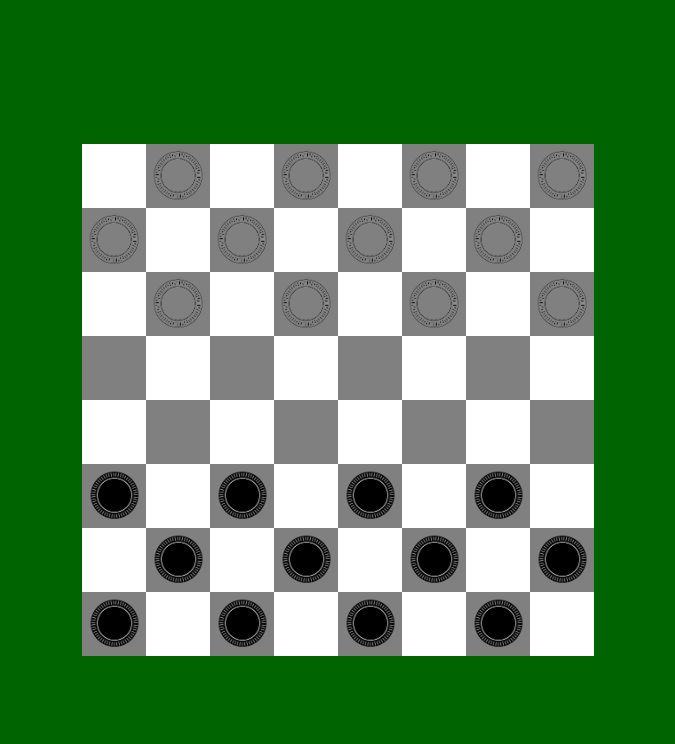
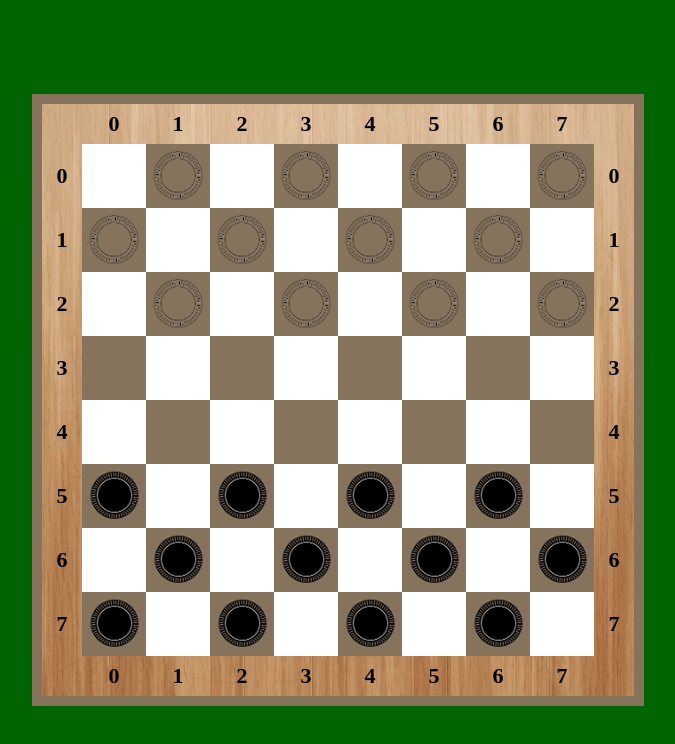
Before and after one commit to aliaksandr-batskalevich/checkers, a React (Create React App) app: page / in a window 1280 px wide. Shown: the top 744 px of the page, without its empty margins (302-977 px from the left). Built offline with nearby package versions, Linux system fonts and the light colour scheme.

Commit message:
added logic for move Man and unmount Figures

```diff
--- a/package.json
+++ b/package.json
@@ -1,5 +1,6 @@
 {
   "name": "checkers",
+  "homepage": "https://aliaksandr-batskalevich.github.io/checkers",
   "version": "0.1.0",
   "private": true,
   "dependencies": {
@@ -15,6 +16,7 @@
     "@types/sass": "^1.43.1",
     "@types/uuid": "^9.0.1",
     "gh": "^2.8.9",
+    "gh-pages": "^5.0.0",
     "pages": "^0.0.16",
     "react": "^18.2.0",
     "react-dom": "^18.2.0",
@@ -30,7 +32,9 @@
     "start": "react-scripts start",
     "build": "react-scripts build",
     "test": "react-scripts test",
-    "eject": "react-scripts eject"
+    "eject": "react-scripts eject",
+    "predeploy": "npm run build",
+    "deploy": "gh-pages -d build"
   },
   "eslintConfig": {
     "extends": [
--- a/src/_difinitions.scss
+++ b/src/_difinitions.scss
@@ -1,8 +1,12 @@
+$border-outset-thickness: 10px;
+$border-inset-thickness: 40px;
+$border-font-size: 22px;
 $cell-size: 64px;
 $figure-size: 55px;
 $dot-size: 15px;
 
-$black-cell-color: grey;
+
+$black-cell-color: #86735c;
 $white-cell-color: white;
 $selected-cell-color: #5b5bf8;
 $available-dot-color: #92f882;
--- a/src/components/Board/BoardComponent.module.scss
+++ b/src/components/Board/BoardComponent.module.scss
@@ -1,11 +1,58 @@
 @import "/src/difinitions";
 
 .boardWrapper {
-  //border: white solid 1px;
+  display: flex;
+  flex-direction: column;
 
-  width: $cell-size * 8;
-  height: $cell-size * 8;
+  border: $black-cell-color solid $border-outset-thickness;
+  background-image: url("../../assets/images/border-background.jpg");
+  background-repeat: no-repeat;
+  background-size: cover;
 
-  display: flex;
-  flex-wrap: wrap;
+  .lettersRow {
+    display: flex;
+    align-items: center;
+    height: $border-inset-thickness;
+
+    font-size: $border-font-size;
+    font-weight: bold;
+
+    > div:not(:first-child), > div:not(:last-child) {
+      width: $cell-size;
+      text-align: center;
+    }
+
+    > div:first-child, > div:last-child {
+      width: $border-inset-thickness;
+    }
+  }
+
+  .mainRowWrapper {
+    display: flex;
+
+    .numbersWrapper {
+      display: flex;
+      flex-direction: column-reverse;
+      width: $border-inset-thickness;
+
+      font-size: $border-font-size;
+      font-weight: bold;
+
+      > div {
+        flex-grow: 1;
+        display: flex;
+        justify-content: center;
+        align-items: center;
+      }
+    }
+
+    .cellsWrapper {
+
+      width: $cell-size * 8;
+      height: $cell-size * 8;
+
+      display: flex;
+      flex-wrap: wrap;
+    }
+  }
 }
--- a/src/components/Board/BoardComponent.tsx
+++ b/src/components/Board/BoardComponent.tsx
@@ -30,7 +30,7 @@ export const BoardComponent: FC<BoardPropsType> = ({board, setBoard}) => {
 
 
         // move to target cell
-        if (cell.available) {
+        if (cell.isAvailable) {
             let figure = selectedCell?.figure;
             selectedCell?.moveFigure(cell);
             setSelectedCell(null);
@@ -41,8 +41,14 @@ export const BoardComponent: FC<BoardPropsType> = ({board, setBoard}) => {
         updateBoard();
     };
 
+    const getCellDanger = () => {
+        board.getCellDanger(selectedCell);
+        updateBoard();
+    }
+
     useEffect(() => {
         getCellAvailable();
+        getCellDanger();
     }, [selectedCell]);
 
     const boardToRender = board.cells.map(row =>
@@ -56,9 +62,28 @@ export const BoardComponent: FC<BoardPropsType> = ({board, setBoard}) => {
         </React.Fragment>
     );
 
+    // arrays for app
+    // const lettersArr = ['', 'a', 'b', 'c', 'd', 'e', 'f', 'g', 'h', ''];
+    // const numbersArr = [1, 2, 3, 4, 5, 6, 7, 8];
+
+    // arrays for development
+    const lettersArr = ['', '0', '1', '2', '3', '4', '5', '6', '7', ''];
+    const numbersArr = [7, 6, 5, 4, 3, 2, 1, 0];
+
+    const lettersToRender = lettersArr.map(l => <div>{l}</div>);
+    const numbersToRender = numbersArr.map(num => <div>{num}</div>);
+
     return (
         <div className={s.boardWrapper}>
-            {boardToRender}
+            <div className={s.lettersRow}>{lettersToRender}</div>
+            <div className={s.mainRowWrapper}>
+                <div className={s.numbersWrapper}>{numbersToRender}</div>
+                <div className={s.cellsWrapper}>
+                    {boardToRender}
+                </div>
+                <div className={s.numbersWrapper}>{numbersToRender}</div>
+            </div>
+            <div className={s.lettersRow}>{lettersToRender}</div>
         </div>
     );
 };
--- a/src/components/Board/Cell/CellComponent.tsx
+++ b/src/components/Board/Cell/CellComponent.tsx
@@ -18,15 +18,16 @@ export const CellComponent: FC<CellComponentPropsType> = ({cell, isSelected, cel
 
     const colorClassName = isSelected
         ? s.selected
-        : cell.available && cell.figure
+        : cell.isDanger && cell.figure
             ? s.crush
             : cell.color === Colors.WHITE
                 ? s.white
                 : s.black;
+
     const selectedClassName = isSelected ? s.selected : '';
     const rootClassName = `${s.cellWrapper} ${colorClassName} ${selectedClassName}`;
 
-    const isAvailable = !cell.figure && cell.available;
+    const isAvailable = !cell.figure && cell.isAvailable;
 
     const figure = cell.figure?.logo ? <img src={cell.figure.logo} alt="figure"/> : null;
 
--- a/src/models/Board.ts
+++ b/src/models/Board.ts
@@ -43,7 +43,17 @@ export class Board {
             const row = this.cells[i];
             for (let j = 0; j < row.length; j++) {
                 const target = row[j];
-                target.available = !!selectedCell?.figure?.canMove(target);
+                target.isAvailable = !!selectedCell?.figure?.canMove(target);
+            }
+        }
+    }
+
+    public getCellDanger(selectedCell: Cell | null) {
+        for (let i = 0; i < this.cells.length; i++) {
+            const row = this.cells[i];
+            for (let j = 0; j < row.length; j++) {
+                const target = row[j];
+                target.isDanger = !!selectedCell?.figure?.canCrush(target, this);
             }
         }
     }
--- a/src/models/Cell.ts
+++ b/src/models/Cell.ts
@@ -11,7 +11,9 @@ export class Cell {
     readonly y: number;
     readonly color: Colors;
     figure: Figure | null;
-    available: boolean;
+
+    isAvailable: boolean;
+    isDanger: boolean
 
     constructor(board: Board, x: number, y: number, color: Colors, figure: Figure | null) {
         this.id = v1();
@@ -20,16 +22,18 @@ export class Cell {
         this.y = y;
         this.color = color;
         this.figure = figure;
-        this.available = false;
+
+        this.isAvailable = false;
+        this.isDanger = false;
     };
 
     moveFigure(target: Cell) {
-        if (this.figure && this.figure.canMove(target)) {
-            this.figure.moveFigure(target);
+        if (this.figure) {
+            this.figure.moveFigure(target, this.board);
             target.figure = this.figure;
             this.figure = null;
 
-            // transform figure
+            // transform figure in KING
             if (target.y === 0 && target.figure.color === Colors.BLACK
             || target.y === 7 && target.figure.color === Colors.WHITE) {
                 target.transformFigure();
--- a/src/models/figures/Figure.ts
+++ b/src/models/figures/Figure.ts
@@ -2,6 +2,7 @@ import {Colors} from "../Colors";
 import whiteManLogo from '../../assets/images/white-man.png';
 import {Cell} from "../Cell";
 import {v1} from "uuid";
+import {Board} from "../Board";
 
 export enum FiguresNames {
     FIGURE = 'figure',
@@ -27,10 +28,39 @@ export class Figure {
     }
 
     canMove(target: Cell): boolean {
-        return true;
+        return false;
     }
 
-    moveFigure(target: Cell) {
+    moveFigure(target: Cell, board: Board) {
+
+        // crush Figure
+        const transitCells: Array<Array<number>> = [];
+        const courseX = target.x - this.cell.x > 0 ? 1 : -1;
+        const courseY = target.y - this.cell.y > 0 ? 1 : -1;
+        for (let x = this.cell.x + courseX, y = this.cell.y + courseY;
+             x !== target.x && y !== target.y;
+             x = x + courseX, y = y + courseY) {
+            transitCells.push([x, y]);
+        }
+
+        transitCells
+            .map(coordinate => {
+            let [x, y] = coordinate;
+            return board.getCell(x, y);
+        })
+            .forEach(cell => {
+            cell.figure?.unMount();
+        });
+
+        // move
         this.cell = target;
     }
+
+    canCrush(target: Cell, board: Board): boolean {
+        return false;
+    }
+
+    unMount() {
+        this.cell.figure = null;
+    }
 }
--- a/src/models/figures/King.ts
+++ b/src/models/figures/King.ts
@@ -15,12 +15,8 @@ export class King extends Figure {
 
     canMove(target: Cell): boolean {
 
-        const conditionWhite = (!target.figure || target.figure.color === Colors.BLACK);
-        const conditionBlack = (!target.figure || target.figure.color === Colors.WHITE);
-        const colorCondition = this.color === Colors.WHITE ? conditionWhite : conditionBlack;
-
         const condition = target.color === Colors.BLACK
-            && colorCondition
+            && !target.figure
             && Math.abs(target.y - this.cell.y) === Math.abs(target.x - this.cell.x);
 
         return condition;
--- a/src/models/figures/Man.ts
+++ b/src/models/figures/Man.ts
@@ -3,6 +3,7 @@ import {Colors} from "../Colors";
 import {Cell} from "../Cell";
 import whiteManLogo from '../../assets/images/white-man.png';
 import blackManLogo from '../../assets/images/black-man.png';
+import {Board} from "../Board";
 
 
 export class Man extends Figure {
@@ -16,22 +17,49 @@ export class Man extends Figure {
 
     canMove(target: Cell): boolean {
 
-        const conditionWhite = (!target.figure || target.figure.color === Colors.BLACK)
-            && target.y === this.cell.y + 1;
-
-        const conditionBlack = (!target.figure || target.figure.color === Colors.WHITE)
-            && target.y === this.cell.y - 1;
+        const conditionWhite = target.y === this.cell.y + 1;
+        const conditionBlack = target.y === this.cell.y - 1;
 
         const colorCondition = this.color === Colors.WHITE
             ? conditionWhite
             : conditionBlack;
 
         const condition = target.color === Colors.BLACK
+            && !target.figure
             && colorCondition
             && Math.abs(target.x - this.cell.x) === 1;
 
         return condition;
     }
 
+    canCrush(target: Cell, board: Board): boolean {
+        const conditionWhite = target.figure?.color === Colors.BLACK;
+        const conditionBlack = target.figure?.color === Colors.WHITE;
+
+        const colorCondition = this.color === Colors.WHITE
+            ? conditionWhite
+            : conditionBlack;
+
+        const courseY = target.y - this.cell.y;
+        const courseX = target.x - this.cell.x;
+        const nextCellX = target.x + courseX;
+        const nextCellY = target.y + courseY;
+        const isNextCell = nextCellX >= 0 && nextCellX <= 7 && nextCellY >= 0 && nextCellY <= 7;
+
+        if (!isNextCell) return false;
+
+        const nextTargetCell = board.getCell(nextCellX, nextCellY);
+        const freeNextCellCondition = !nextTargetCell.figure;
+
+        const condition = colorCondition
+            && Math.abs(target.x - this.cell.x) === 1
+            && Math.abs(target.y - this.cell.y) === 1
+            && freeNextCellCondition;
+
+        if (condition) nextTargetCell.isAvailable = true;
+
+        return condition;
+    }
+
 
 }
```
Also changed, not shown: src/assets/images/border-background.jpg (added), 1 other file (tests, documents, lock files or other folders).
